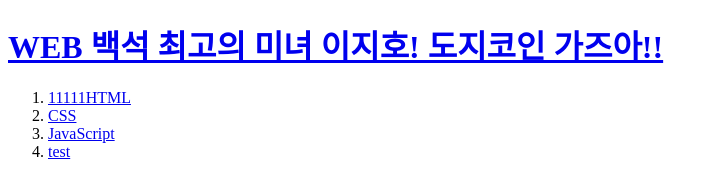
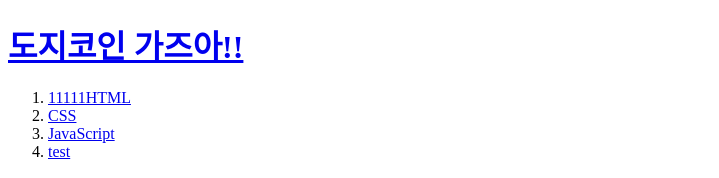
Before and after one commit to simkiiiii/simkiiiii, a plain HTML site: page index.html in a window 1280 px wide. Shown: the top 178 px of the page, without its empty margins (0-719 px from the left). Drawn offline with Linux system fonts and the light colour scheme; a script that the page names is missing.

Commit message:
ㅇㄴㄹㅇㄹ

```diff
--- a/index.html
+++ b/index.html
@@ -17,7 +17,7 @@
 
 
 <body>
-    <h1><a href="index.html"> WEB 백석 최고의 미녀 이지호! 도지코인 가즈아!!</a></h1>
+    <h1><a href="index.html"> 도지코인 가즈아!!</a></h1>
     <ol>
         <li><a href="1.html"> 11111HTML</a></li>
         <li><a href="2.html"> CSS</a></li>
```
